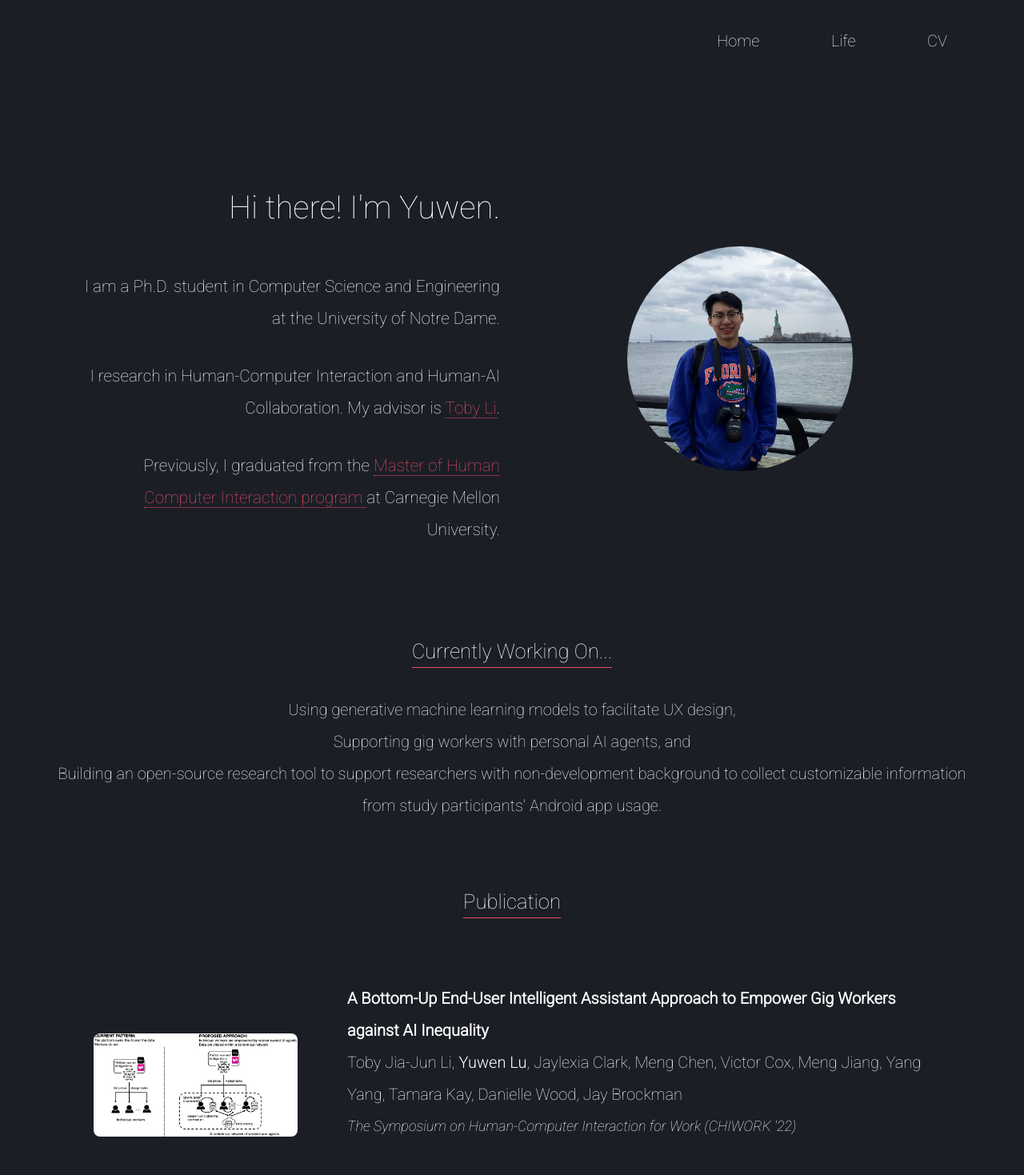
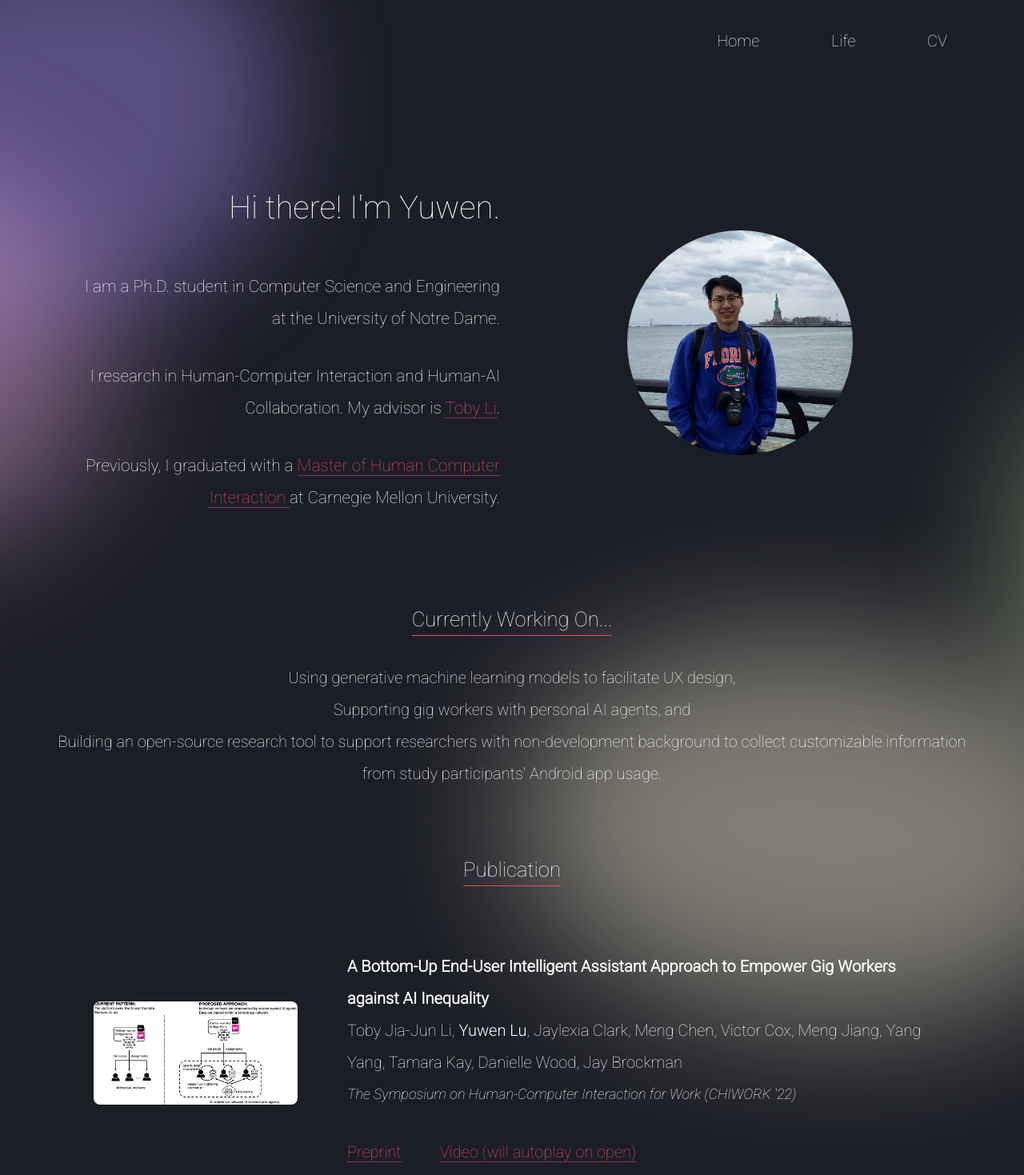
Before and after one commit to yuwen-lu/yuwen-lu.github.io, a React (Create React App) app: page / in a window 1280 px wide. Shown: the top 1469 px of the page at 80% size. Built offline with nearby package versions, Linux system fonts and the light colour scheme.

Commit message:
Add blur color to website

```diff
--- a/src/App.css
+++ b/src/App.css
@@ -103,3 +103,59 @@ p {
     font-size: 1.5rem;
   }
 }
+
+.blur-block {
+  position: fixed;
+  opacity: 0.45;
+  filter: blur(70px);
+  -webkit-filter: blur(70px);
+  z-index: -1;
+}
+
+#blur-purple {
+  background-color: #A58BF0;
+  border-radius: 50% 30% 50% 30%;
+  top: -10vh;
+  left: -18vw;
+  width: 45vw;
+  height: 60vh;
+}
+
+#blur-pink {
+  background-color: #f8b6f2;
+  border-radius: 50% 60% 50% 60%;
+
+  filter: blur(90px);
+  -webkit-filter: blur(90px);
+
+  top: 25vh;
+  left: -35vw;
+  width: 45vw;
+  height: 60vh;
+}
+
+#blur-green {
+  background-color: #d8f0aa;
+  border-radius: 50% 60% 50% 60%;
+
+  filter: blur(90px);
+  -webkit-filter: blur(90px);
+
+  right: -25vw;
+  bottom: -20vh;
+  width: 25vw;
+  height: 60vh;
+}
+
+#blur-yellow {
+  background-color: #FBF2D2;
+  border-radius: 50% 60% 50% 60%;
+
+  filter: blur(90px);
+  -webkit-filter: blur(90px);
+
+  right: -10vw;
+  bottom: -60vh;
+  width: 60vw;
+  height: 60vh;
+}
--- a/src/App.js
+++ b/src/App.js
@@ -7,8 +7,8 @@ import Projects from './pages/Projects';
 import Home from './pages/Home';
 import Life from './pages/Life';
 import CV from './pages/CV';
-import HitRanger from './pages/HitRanger';
-import Goalplay from './pages/Goalplay';
+// import HitRanger from './pages/HitRanger';
+// import Goalplay from './pages/Goalplay';
 
 
 export default function App() {
--- a/src/layout/Footer.js
+++ b/src/layout/Footer.js
@@ -27,7 +27,7 @@ export default function Footer () {
                 <a target="_blank" href={"https://www.linkedin.com/in/yuwen-lu/"} style={iconLinkStyle}><img src={LinkedinIcon} style={isDesktop? iconStyleForDesktop : iconStyleNotDesktop}></img></a>
             </div>
             <p style={footerBottomTextStyle}>Design and developed by Yuwen Lu with React.</p>
-            <p style={footerBottomTextStyle}>Last updated: Apr 2022</p>
+            <p style={footerBottomTextStyle}>Last updated: Sep 2022</p>
         </div>
     )
 
--- a/src/pages/CV.js
+++ b/src/pages/CV.js
@@ -9,6 +9,10 @@ import '../App.css';
 export default function CV() {
     return (
         <React.Fragment>
+            <div class="blur-block" id="blur-purple"></div>
+            <div class="blur-block" id="blur-pink"></div>
+            <div class="blur-block" id="blur-green"></div>
+            <div class="blur-block" id="blur-yellow"></div>
             <Header />
             <div className="content-wrapper">
                 {/* use iframe to display the image */}
--- a/src/pages/Home.js
+++ b/src/pages/Home.js
@@ -36,6 +36,10 @@ export default function Home() {
     console.log(isDesktop);
     return (
         <React.Fragment>
+            <div class="blur-block" id="blur-purple"></div>
+            <div class="blur-block" id="blur-pink"></div>
+            <div class="blur-block" id="blur-green"></div>
+            <div class="blur-block" id="blur-yellow"></div>
             <Header />
             {/* Container component from react-bootstrap, wrapping around Rows and Cols for responsive layout */}
             <Container>
@@ -51,7 +55,7 @@ export default function Home() {
                         <p className="title">Hi there! I'm Yuwen.</p>
                         <p>I am a Ph.D. student in Computer Science and Engineering at the University of Notre Dame.</p>
                         <p>I research in Human-Computer Interaction and Human-AI Collaboration. My advisor is <a href={"https://toby.li/"}>Toby Li</a>.</p>
-                        <p>Previously, I graduated from the <a target="_blank" href={"https://www.hcii.cmu.edu/academics/mhci"}> Master of Human Computer Interaction program </a> at Carnegie Mellon University.</p>
+                        <p>Previously, I graduated with a <a target="_blank" href={"https://www.hcii.cmu.edu/academics/mhci"}> Master of Human Computer Interaction </a> at Carnegie Mellon University.</p>
                         {/* <p>Jump to my <Link to="/projects">Projects</Link> or my <Link to="/resume">Resume</Link>.</p> */}
                     </Col>
                     <Col className="profile-pic-container" style={profilePicContainerStyle} lg={6} md={10} sm={10}>
--- a/src/pages/Life.js
+++ b/src/pages/Life.js
@@ -18,6 +18,10 @@ export default function Life() {
 
     return (
         <React.Fragment>
+            <div class="blur-block" id="blur-purple"></div>
+            <div class="blur-block" id="blur-pink"></div>
+            <div class="blur-block" id="blur-green"></div>
+            <div class="blur-block" id="blur-yellow"></div>
             <Header />
             <Container>
                 {/* the p tag needs a container, otherwise the width of p tag would be the same as the parent tag */}
```
